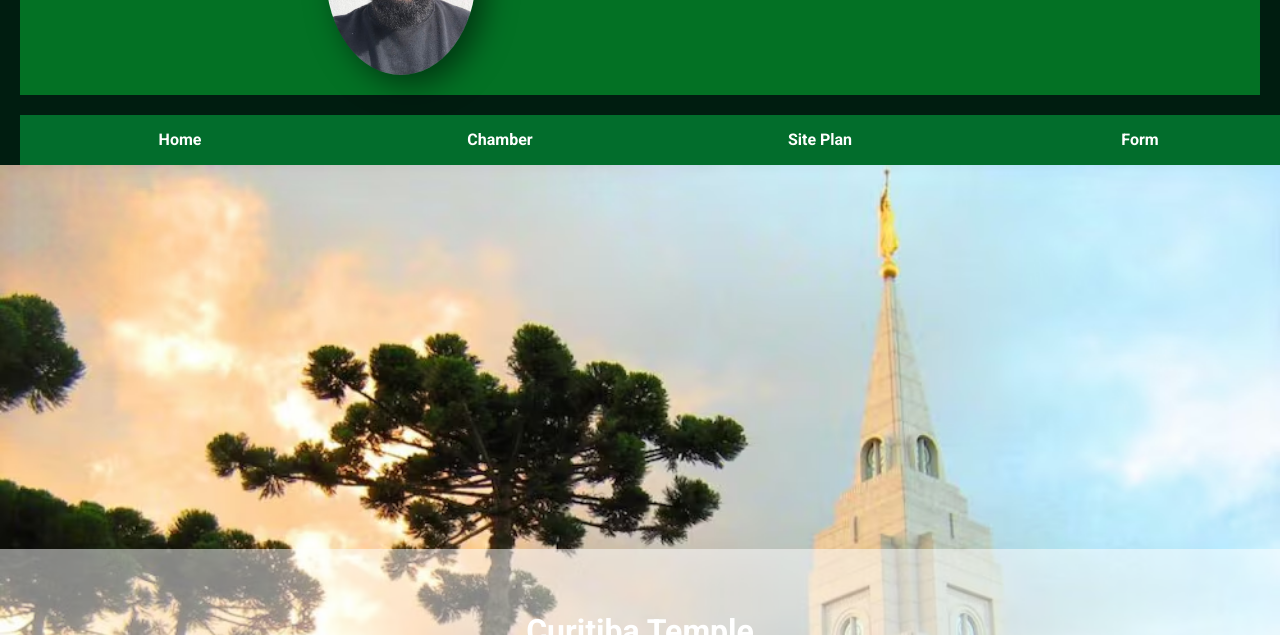
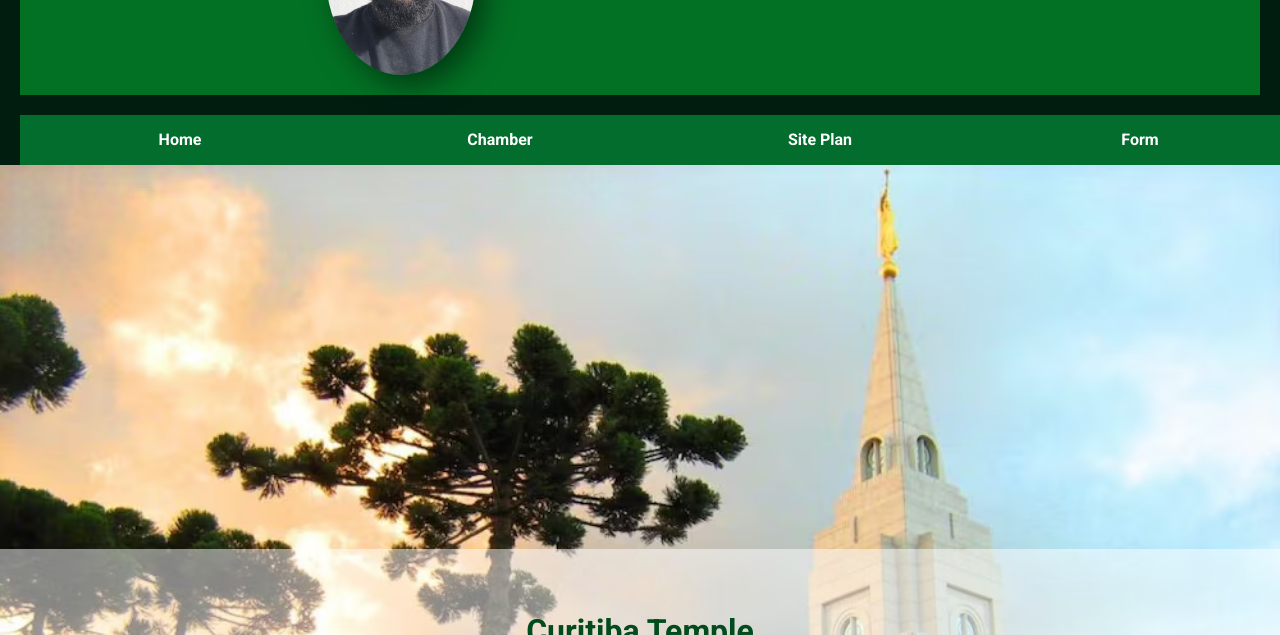
Before and after one commit to tocodevictor1995/wdd230, a plain HTML site: page index.html in a window 1280 px wide. Shown: the part 165-800 px from the top of the page. Drawn offline with Linux system fonts and the light colour scheme.

Commit message:
Add files via upload

```diff
--- a/styles/base.css
+++ b/styles/base.css
@@ -28,7 +28,7 @@
 
 body {
     background-color: var(--general-background);
-    color: white;
+    color: rgb(1, 75, 29);
     font-family: 'Manrope', 'Roboto', sans-serif;
     font-weight: 800;
 }
```
